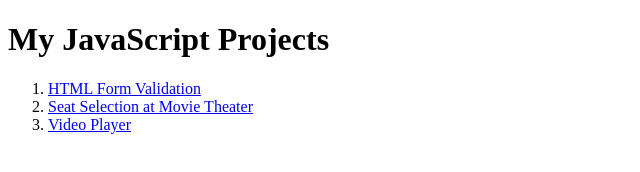
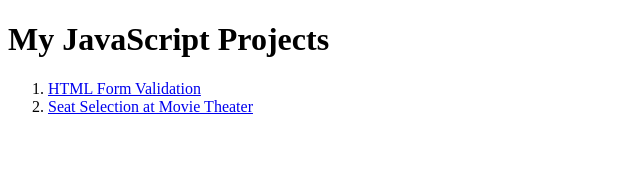
Before and after one commit to SAJIDISHAK/JS_Projects, a plain HTML site: page index.html in a window 1280 px wide. Shown: the whole page, without its empty margins (0-640 px from the left). Drawn offline with Linux system fonts and the light colour scheme.

Commit message:
Update index.html

```diff
--- a/index.html
+++ b/index.html
@@ -10,7 +10,7 @@
     <ol>
         <li><a href="project 1/index.html">HTML Form Validation</a></li>
         <li><a href="/project 2/index.html">Seat Selection at Movie Theater</a></li>
-        <li><a href="/p03/index.html">Video Player</a></li>
+        <!-- <li><a href="/p03/index.html">Video Player</a></li> -->
         <!-- <li><a href="/p04/index.html">Exchange Rate Calculator</a></li> -->
         <!-- <li><a href="/p05/index.html">High Order Array Methods</a></li> -->
         <!-- <li><a href="/p06/index.html">Landing Page</a></li> -->
```
